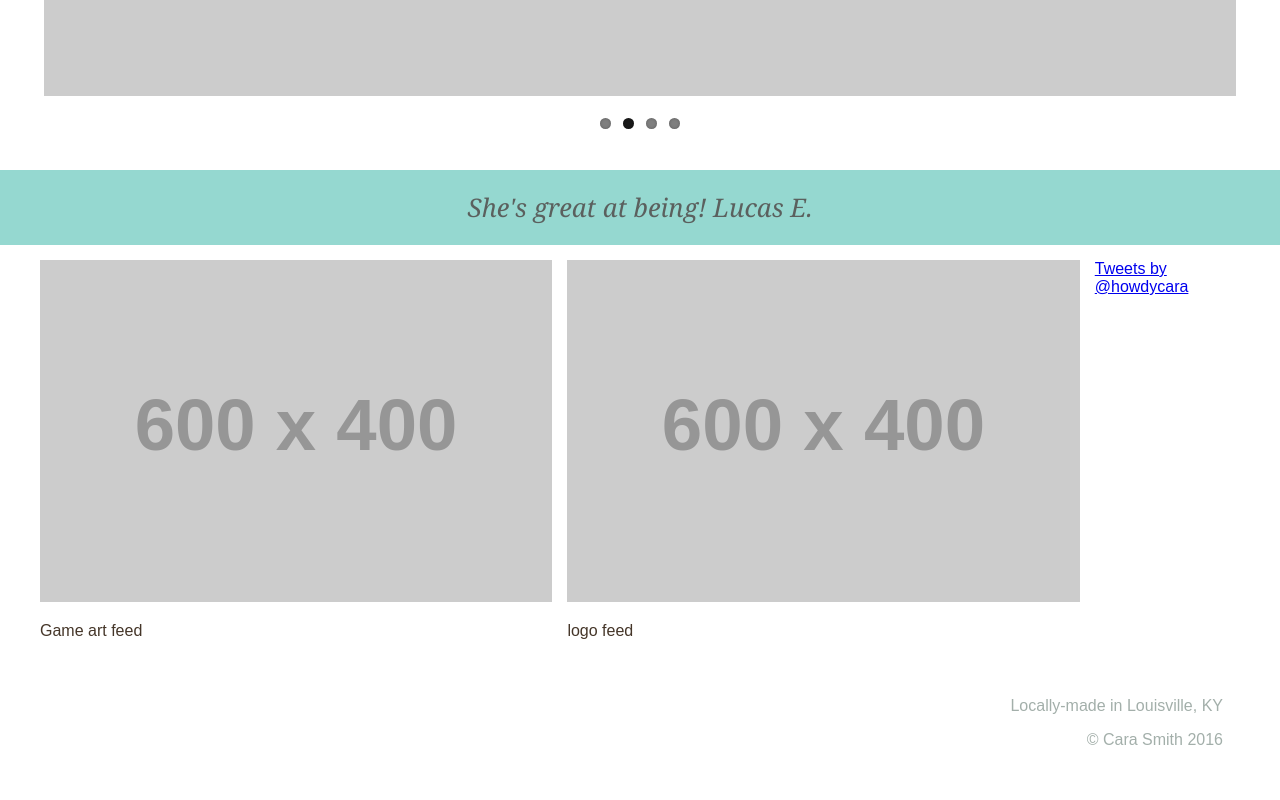
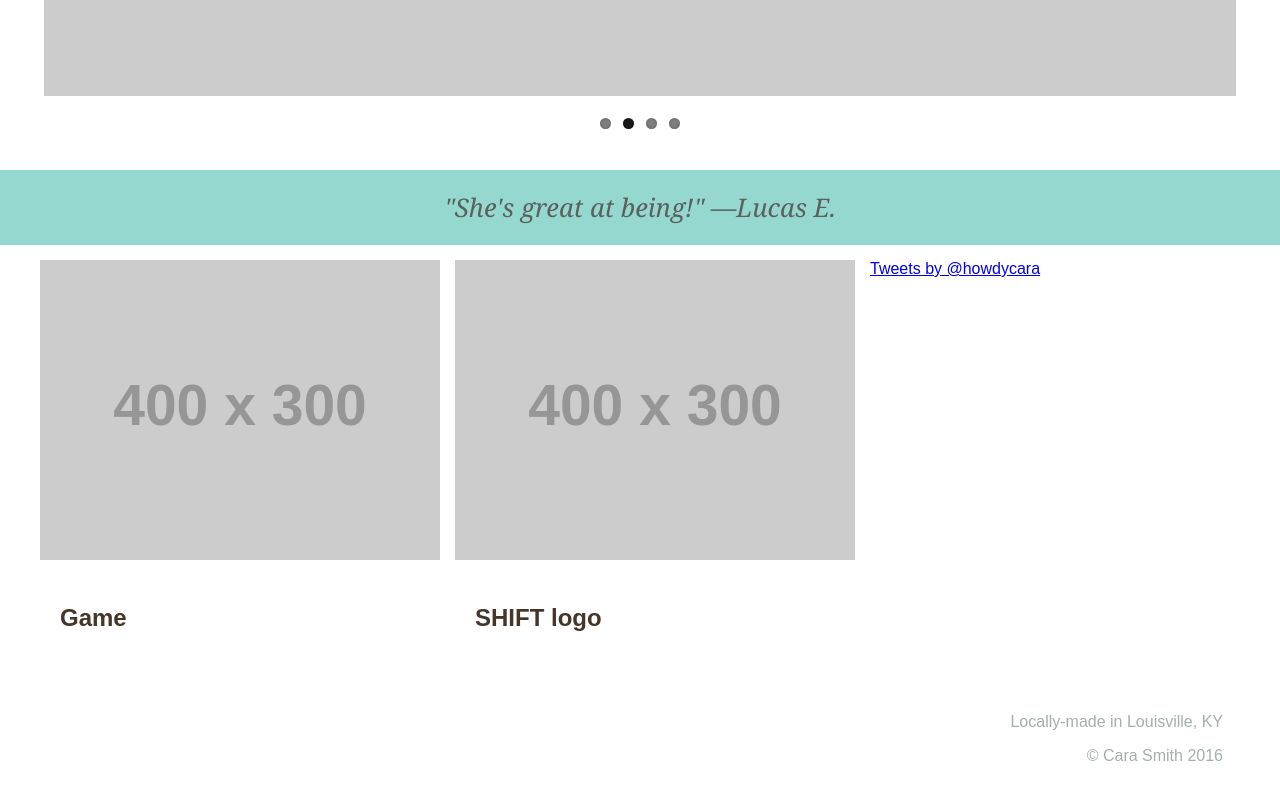
Before and after one commit to HowdyCara/howdycara2016, a plain HTML site: page index.html in a window 1280 px wide. Shown: the part 520-1320 px from the top of the page. Drawn offline with Linux system fonts and the light colour scheme; placeholder pictures from the web are drawn by us; a web font is replaced by a local one.

Commit message:
Add newest portfolio feed content to homepage

```diff
--- a/index.html
+++ b/index.html
@@ -54,15 +54,10 @@
 			</div>
 
 			<div class="feeds">
-				<section>
-					<img src="http://placehold.it/600x400" alt="placeholder game art"/>
-					<p>Game art feed</p>
-				</section>
+				<section id="game-feed-area"></section>
 
-				<section>
-					<img src="http://placehold.it/600x400" alt="placeholder logo"/>
-					<p>logo feed</p>
-				</section>
+				<section id="logo-feed-area"></section>
+
 				<section>
 					<a class="twitter-timeline" href="https://twitter.com/howdycara" data-widget-id="712081931605684224">Tweets by @howdycara</a>
 <script>!function(d,s,id){var js,fjs=d.getElementsByTagName(s)[0],p=/^http:/.test(d.location)?'http':'https';if(!d.getElementById(id)){js=d.createElement(s);js.id=id;js.src=p+"://platform.twitter.com/widgets.js";fjs.parentNode.insertBefore(js,fjs);}}(document,"script","twitter-wjs");</script>
@@ -79,6 +74,8 @@
 
 </body>
 
+<!-- FLEXSLIDER -->
+
 <script src="js/jquery-2.2.1.min.js"></script>
 <script src="js/jquery.flexslider-min.js"></script>
 <script>
@@ -93,12 +90,29 @@ $(window).load(function() {
 });
 </script>
 
+<!-- HANDLEBARS -->
+
 <script src="js/handlebars.min.js"></script>
+
+<!-- QUOTES TEMPLATE -->
+
 <script id="quote-template" type="text/x-handlebars-template">
-	<span class="quote">{{quote}}</span>
-	<span class="name">{{name}}</span>
+	<span class="quote">"{{quote}}"</span>
+	<span class="name">&mdash;{{name}}</span>
 </script>
 <script src="js/quotes.js"></script>
 
+<!-- FEEDS TEMPLATE -->
+
+<script id="feeds-template" type="text/x-handlebars-template">
+	<div class="portfolio-item">
+		<img src="{{image}}" alt="{{image-alt}}" />
+		<div class="portfolio-content">
+			<h2>{{title}}</h2>
+		</div>
+	</div>
+</script>
+<script src="js/portfolio.js"></script>
+
 
 </html>
--- a/js/portfolio.js
+++ b/js/portfolio.js
@@ -5,28 +5,57 @@ var portfolioItems = [
       "title":"SHIFT logo",
       "client":"SHIFT",
       "date":"2016",
-      "description":"Logo created for SHIFT, a company that invests in social causes."
+      "description":"Logo created for SHIFT, a company that invests in social causes.",
+      "type":"logo"
   },
   {
       "image":"http://placehold.it/400x300",
       "image-alt":"SHIFT logo 2016 Cara Smith howdycara.com",
-      "title":"SHIFT logo",
+      "title":"Game",
       "client":"SHIFT",
       "date":"2016",
-      "description":"Logo created for SHIFT, a company that invests in social causes."
+      "description":"Logo created for SHIFT, a company that invests in social causes.",
+      "type":"game"
   },
   {
       "image":"http://placehold.it/400x300",
-      "image-alt":"SHIFT logo 2016 Cara Smith howdycara.com",
-      "title":"SHIFT logo",
+      "image-alt":"blha hahahhas",
+      "title":"SHIFT",
       "client":"SHIFT",
       "date":"2016",
-      "description":"Logo created for SHIFT, a company that invests in social causes."
+      "description":"samwaisisge gamji",
+      "type":"logo"
   }
 
 ];
 
-var portfolioItemTemplate = document.getElementById("portfolio-item-template").innerHTML;
-var template = Handlebars.compile(portfolioItemTemplate);
-var portfolioItemsArea = document.getElementById("portfolio-items");
-portfolioItemsArea.innerHTML = template(portfolioItems);
+// PORTFOLIO PAGE
+
+if (document.getElementById("portfolio-item-template")) {
+  var portfolioItemTemplate = document.getElementById("portfolio-item-template").innerHTML;
+  var template = Handlebars.compile(portfolioItemTemplate);
+  var portfolioItemsArea = document.getElementById("portfolio-items");
+  portfolioItemsArea.innerHTML = template(portfolioItems);
+}
+
+// HOME PAGE
+
+if (document.getElementById("feeds-template")) {
+  console.log("I'm running");
+  var feedsTemplate = document.getElementById("feeds-template").innerHTML;
+  var template = Handlebars.compile(feedsTemplate);
+
+  var logoFeedArea = document.getElementById("logo-feed-area");
+  logoFeedArea.innerHTML = template(portfolioItems.find(findLogo));
+
+  var gameFeedArea = document.getElementById("game-feed-area");
+  gameFeedArea.innerHTML = template(portfolioItems.find(findGame));
+}
+
+function findLogo(item) {
+    return item.type === "logo";
+}
+
+function findGame(item) {
+    return item.type === "game";
+}
--- a/js/quotes.js
+++ b/js/quotes.js
@@ -20,6 +20,11 @@ var quotes = [
       "name":"Luke E."
     },
 
+    {
+      "quote":"She likes slightly rounded square corners.",
+      "name":"Anonymous"
+    }
+
 ];
 
 function randomFrom(array) {
```
